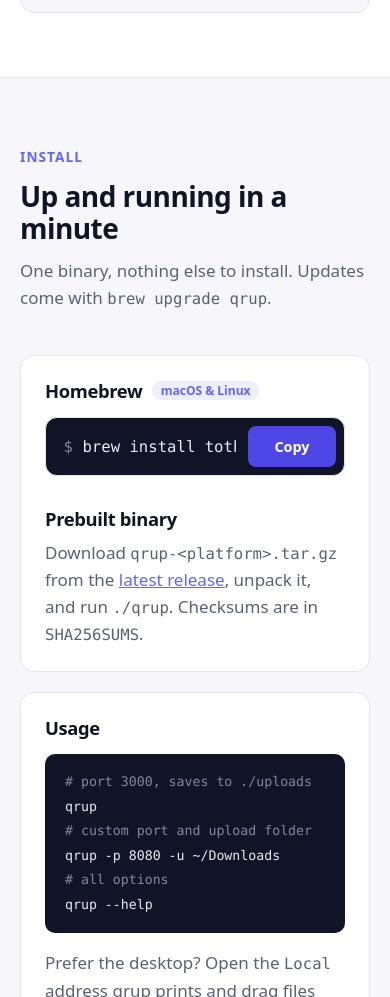
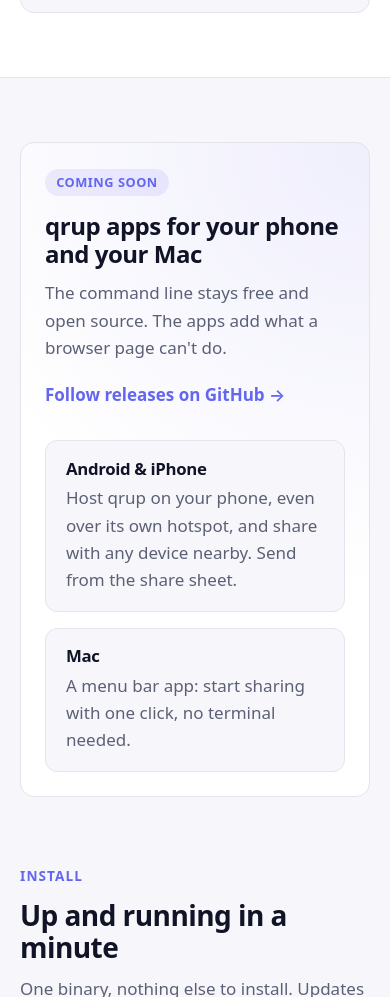
Before and after one commit to totherush/qrup.me, an Astro site: page / in a window 390 px wide. Shown: the part 3902-4899 px from the top of the page. Built offline with nearby package versions, Linux system fonts and the light colour scheme; Astro itself is replaced by a stand-in of ours.

Commit message:
feat: announce upcoming apps for Android, iPhone and Mac
Co-authored-by: Amp <amp@ampcode.com>
Amp-Thread-ID: https://ampcode.com/threads/T-01a1e90c-69ab-70f4-8b58-1a7bc7db390c

```diff
--- /dev/null
+++ b/src/components/ComingSoon.astro
@@ -0,0 +1,127 @@
+---
+import { repoUrl } from '../site';
+
+interface Teaser {
+  platform: string;
+  text: string;
+}
+
+const teasers: Teaser[] = [
+  {
+    platform: 'Android & iPhone',
+    text: 'Host qrup on your phone, even over its own hotspot, and share with any device nearby. Send from the share sheet.',
+  },
+  {
+    platform: 'Mac',
+    text: 'A menu bar app: start sharing with one click, no terminal needed.',
+  },
+];
+---
+
+<section class="container section">
+  <div class="panel">
+    <div class="intro">
+      <span class="badge">Coming soon</span>
+      <h2>qrup apps for your phone and your Mac</h2>
+      <p>
+        The command line stays free and open source. The apps add what a browser page can't do.
+      </p>
+      <a class="follow" href={`${repoUrl}/releases`}>Follow releases on GitHub →</a>
+    </div>
+
+    <ul>
+      {
+        teasers.map((teaser: Teaser) => (
+          <li>
+            <h3>{teaser.platform}</h3>
+            <p>{teaser.text}</p>
+          </li>
+        ))
+      }
+    </ul>
+  </div>
+</section>
+
+<style>
+  .section {
+    padding-bottom: 0;
+  }
+
+  .panel {
+    display: grid;
+    grid-template-columns: 1fr;
+    gap: 2rem;
+    padding: clamp(1.5rem, 4vw, 2.5rem);
+    border: 1px solid var(--border);
+    border-radius: var(--radius);
+    background:
+      radial-gradient(circle at 100% 0%, var(--accent-soft), transparent 60%), var(--bg-raised);
+  }
+
+  .panel > * {
+    min-width: 0;
+  }
+
+  .badge {
+    display: inline-block;
+    margin-bottom: 1rem;
+    padding: 0.2rem 0.7rem;
+    border-radius: 999px;
+    background: var(--accent-soft);
+    color: var(--accent);
+    font-size: 0.8rem;
+    font-weight: 600;
+    letter-spacing: 0.04em;
+    text-transform: uppercase;
+  }
+
+  h2 {
+    font-size: clamp(1.5rem, 3vw, 2rem);
+  }
+
+  .intro p {
+    margin: 0.75rem 0 1.25rem;
+    color: var(--text-muted);
+  }
+
+  .follow {
+    color: var(--accent);
+    font-weight: 600;
+    text-decoration: none;
+  }
+
+  .follow:hover {
+    text-decoration: underline;
+  }
+
+  ul {
+    display: grid;
+    gap: 1rem;
+    margin: 0;
+    padding: 0;
+    list-style: none;
+  }
+
+  li {
+    padding: 1.1rem 1.25rem;
+    border: 1px solid var(--border);
+    border-radius: 12px;
+    background: var(--bg);
+  }
+
+  h3 {
+    font-size: 1.05rem;
+  }
+
+  li p {
+    margin: 0.4rem 0 0;
+    color: var(--text-muted);
+  }
+
+  @media (min-width: 900px) {
+    .panel {
+      grid-template-columns: 1fr 1fr;
+      align-items: center;
+    }
+  }
+</style>
--- a/src/pages/index.astro
+++ b/src/pages/index.astro
@@ -1,4 +1,5 @@
 ---
+import ComingSoon from '../components/ComingSoon.astro';
 import Features from '../components/Features.astro';
 import Footer from '../components/Footer.astro';
 import Hero from '../components/Hero.astro';
@@ -15,6 +16,7 @@ import Base from '../layouts/Base.astro';
   <main>
     <HowItWorks />
     <Features />
+    <ComingSoon />
     <Install />
   </main>
   <Footer />
```
